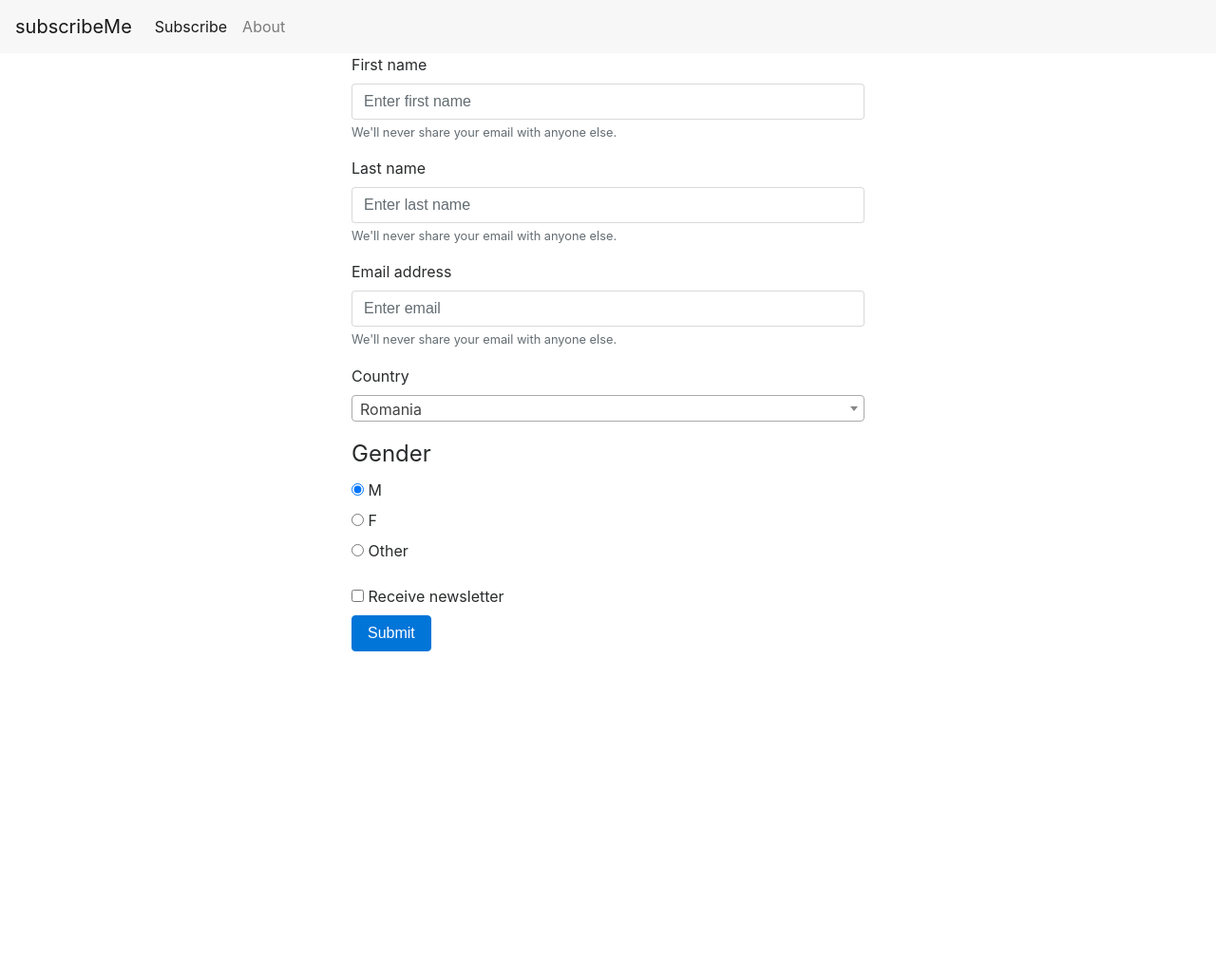
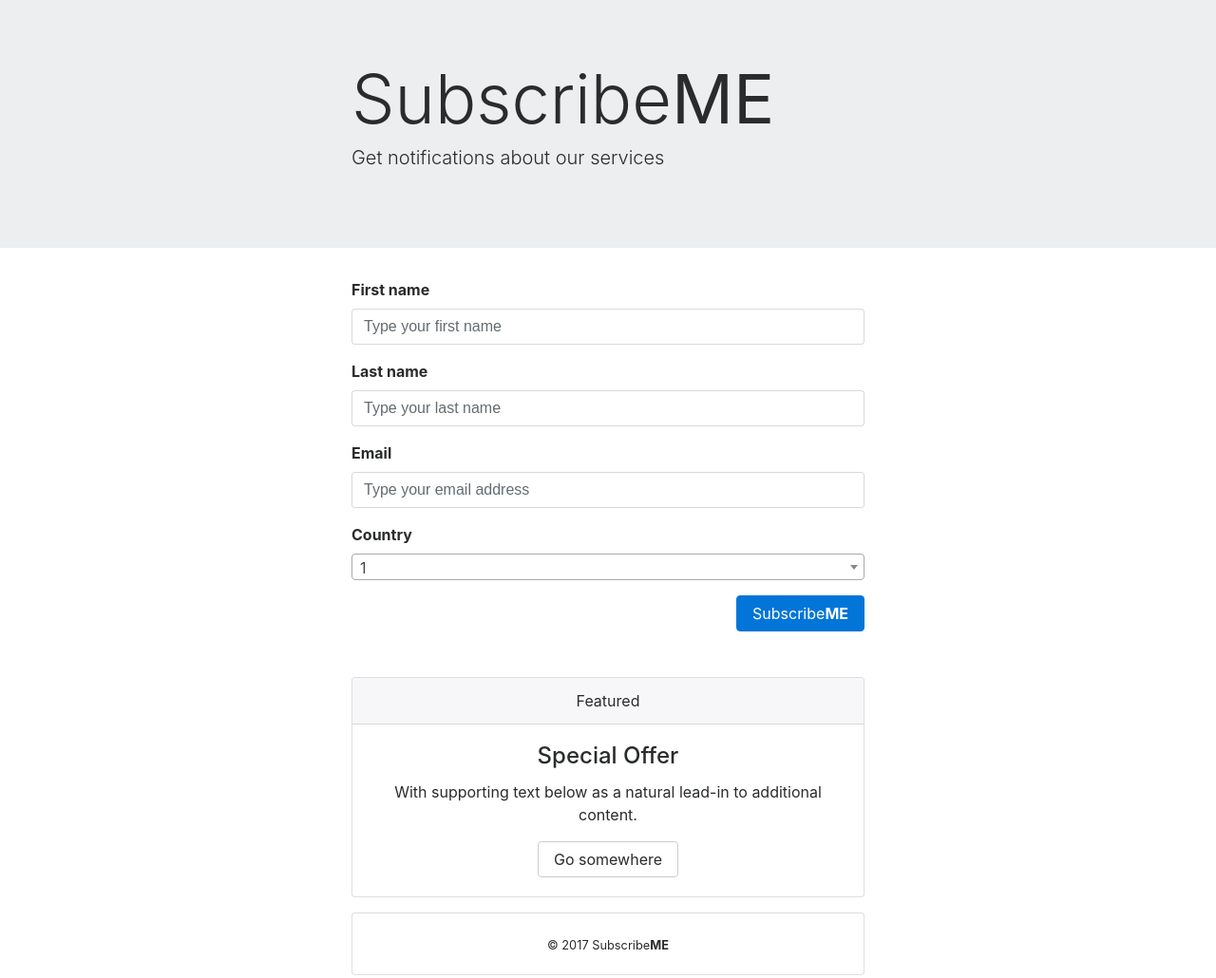
Before and after one commit to Comi9/subscribe, a plain HTML site: page index.html in a window 1280 px wide. Shown: the whole page at 95% size. Before the commit the page ends 800 px from the top, so only its background shows below. Drawn offline with nearby package versions, Linux system fonts and the light colour scheme; a script that the page names is missing.

Commit message:
Update index.html

```diff
--- a/index.html
+++ b/index.html
@@ -1,102 +1,109 @@
 <!DOCTYPE html>
-<html>
+<html lang="en">
   <head>
+    <!-- Required meta tags -->
     <meta charset="utf-8">
-	<meta http-equiv="X-UA-Compatible" content="IE=edge">
-	<title></title>
+    <meta name="viewport" content="width=device-width, initial-scale=1, shrink-to-fit=no">
+
+    <!-- Bootstrap CSS -->
     <link rel="stylesheet" href="https://maxcdn.bootstrapcdn.com/bootstrap/4.0.0-alpha.6/css/bootstrap.min.css" integrity="sha384-rwoIResjU2yc3z8GV/NPeZWAv56rSmLldC3R/AZzGRnGxQQKnKkoFVhFQhNUwEyJ" crossorigin="anonymous">
+
+    <!-- Select2 -->
     <link href="https://cdnjs.cloudflare.com/ajax/libs/select2/4.0.3/css/select2.min.css" rel="stylesheet" />
+
+    <!-- App -->
+    <link rel="stylesheet" href="css/app.css">
+
+    <!-- Firebase -->
+    <script src="https://www.gstatic.com/firebasejs/4.2.0/firebase.js"></script>
+    <script>
+      // Initialize Firebase
+      var config = {
+        apiKey: "AIzaSyCKKGifHhA13-4VpO5S97NMxVezNn8XT84",
+        authDomain: "subscribeme-d9732.firebaseapp.com",
+        databaseURL: "https://subscribeme-d9732.firebaseio.com",
+        projectId: "subscribeme-d9732",
+        storageBucket: "",
+        messagingSenderId: "494269301815"
+      };
+      firebase.initializeApp(config);
+    </script>
+
+    <style>
+      @media (max-width: 992px) {
+          .display-3 {
+            font-size: 30px;
+          }
+      }
+    </style>
   </head>
   <body>
 
-	<div class="application">
-
-		<nav class="navbar navbar-toggleable-md navbar-light bg-faded">
-			<button class="navbar-toggler navbar-toggler-right" type="button" data-toggle="collapse" data-target="#navbarSupportedContent" aria-controls="navbarSupportedContent" aria-expanded="false" aria-label="Toggle navigation">
-				<span class="navbar-toggler-icon"></span>
-			</button>
-			<a class="navbar-brand" href="#">subscribeMe</a>
-
-			<div class="collapse navbar-collapse" id="navbarSupportedContent">
-				<ul class="navbar-nav mr-auto">
-					<li class="nav-item active">
-					<a class="nav-link" href="#">Subscribe <span class="sr-only">(current)</span></a>
-					</li>
-					<li class="nav-item">
-					<a class="nav-link" href="#">About</a>
-					</li>
-				</ul>
+    <div class="jumbotron jumbotron-fluid">
+      <div class="container">
+        <div class="row">
+          <div class="col col-md-6  col-sm-12 push-md-3">
+            <h1 class="display-3">Subscribe<strong>ME</strong></h1>
+            <p class="lead">Get notifications about our services</p>
           </div>
-		</nav>
+        </div>
+      </div>
+    </div>
 
     <div class="container">
+      <div class="row">
+        <div class="col col-md-6  col-sm-12 push-md-3 mb-3">
 
-			<div class="row">
-				<div class="col-md-6 col-sm-12 push-md-3">
-					<form>
+          <form id="subscribeME-form">
             <div class="form-group">
-							<label for="exampleInputEmail1">First name</label>
-							<input type="text" class="form-control" id="firstName" aria-describedby="firstName" placeholder="Enter first name">
-							<small id="emailHelp" class="form-text text-muted">We'll never share your email with anyone else.</small>
+              <label for="firstName"><strong>First name</strong></label>
+              <input type="text" name="firstname" class="form-control" id="firstName" placeholder="Type your first name">
             </div>
 
             <div class="form-group">
-							<label for="exampleInputEmail1">Last name</label>
-							<input type="text" class="form-control" id="lastName" aria-describedby="lastName" placeholder="Enter last name">
-							<small id="emailHelp" class="form-text text-muted">We'll never share your email with anyone else.</small>
+              <label for="lastName"><strong>Last name</strong></label>
+              <input type="text" name="lastname" class="form-control" id="lastName" placeholder="Type your last name">
             </div>
 
             <div class="form-group">
-							<label for="exampleInputEmail1">Email address</label>
-							<input type="email" class="form-control" id="exampleInputEmail1" aria-describedby="emailHelp" placeholder="Enter email">
-							<small id="emailHelp" class="form-text text-muted">We'll never share your email with anyone else.</small>
+              <label for="emailAddress"><strong>Email</strong></label>
+              <input type="email" name="email" class="form-control" id="emailAddress" placeholder="Type your email address">
             </div>
 
             <div class="form-group">
-							<label for="exampleSelect1">Country</label>
-							<select class="form-control" id="exampleSelect1">
-								<option>Romania</option>
-								<option>Canada</option>
-								<option>USA</option>
-								<option>Austria</option>
-								<option>Russia</option>
+              <label for="countrySelector"><strong>Country</strong></label>
+              <select class="form-control" name="country" id="countrySelector">
+                <option>1</option>
+                <option>2</option>
+                <option>3</option>
+                <option>4</option>
+                <option>5</option>
               </select>
             </div>
 
-						<fieldset class="form-group">
-							<legend>Gender</legend>
-							<div class="form-check">
-								<label class="form-check-label">
-									<input type="radio" class="form-check-input" name="optionsRadios" id="optionsRadios1" value="option1" checked>
-									M
-								</label>
+            <div class="text-right">
+              <a href="" class="btn btn-primary" id="submit-data">Subscribe<strong>ME</strong></a>
             </div>
-							<div class="form-check">
-								<label class="form-check-label">
-									<input type="radio" class="form-check-input" name="optionsRadios" id="optionsRadios2" value="option2">
-									F
-								</label>
+          </form>
+
+          <div class="card text-center mt-5">
+            <div class="card-header">
+              Featured
             </div>
-							<div class="form-check">
-								<label class="form-check-label">
-									<input type="radio" class="form-check-input" name="optionsRadios" id="optionsRadios2" value="option3">
-									Other
-								</label>
-							</div>
-						</fieldset>
-
-						<div class="form-check">
-							<label class="form-check-label">
-								<input type="checkbox" class="form-check-input">
-								Receive newsletter
-							</label>
-						</div>
-
-						<button type="submit" class="btn btn-primary">Submit</button>
-					</form>
+            <div class="card-block">
+              <h4 class="card-title">Special Offer</h4>
+              <p class="card-text">With supporting text below as a natural lead-in to additional content.</p>
+              <a href="#" class="btn btn-secondary" id="go-somewhere">Go somewhere</a>
             </div>
           </div>
 
+          <div class="card mt-3">
+            <div class="card-block text-center">
+              <small>&copy; 2017 Subscribe<strong>ME</strong></small>
+            </div>
+          </div>
+
+        </div>
       </div>
     </div>
 
@@ -104,8 +111,42 @@
     <script src="https://cdnjs.cloudflare.com/ajax/libs/tether/1.4.0/js/tether.min.js" integrity="sha384-DztdAPBWPRXSA/3eYEEUWrWCy7G5KFbe8fFjk5JAIxUYHKkDx6Qin1DkWx51bBrb" crossorigin="anonymous"></script>
     <script src="https://maxcdn.bootstrapcdn.com/bootstrap/4.0.0-alpha.6/js/bootstrap.min.js" integrity="sha384-vBWWzlZJ8ea9aCX4pEW3rVHjgjt7zpkNpZk+02D9phzyeVkE+jo0ieGizqPLForn" crossorigin="anonymous"></script>
     <script src="https://cdnjs.cloudflare.com/ajax/libs/select2/4.0.3/js/select2.min.js"></script>
-	<script>
-		$('#exampleSelect1').select2();
+    <script type="text/javascript">
+      $('select').select2();
+
+      function writeUserData(data) {
+        firebase.database().ref('users/' + new Date()).set({
+          firstname: data.firstname,
+          lastname:  data.lastname,
+          email:     data.email,
+          country:   data.country,
+          // gender:    data.gender
+        });
+      }
+
+      let collectData = function(e) {
+        e.preventDefault();
+        let formElements = document.getElementById('subscribeME-form').elements,
+            postData = {};
+
+        if (formElements) {
+          for (let i = 0; i < formElements.length; i++) {
+            let FE = formElements[i];
+            if (FE.value !== '' && FE.type !== 'submit') {
+              if (FE.type !== 'radio')
+                postData[FE.name] = FE.value;
+              else if (FE.type === 'radio' && FE.checked)
+                postData[FE.name] = FE.value
+            }
+          }
+        }
+
+        console.log(postData);
+
+        writeUserData(postData);
+      }
+
+      document.getElementById('submit-data').addEventListener('click', collectData, false);
     </script>
   </body>
 </html>
```
Lines whose indentation alone changed are shown as unchanged.
